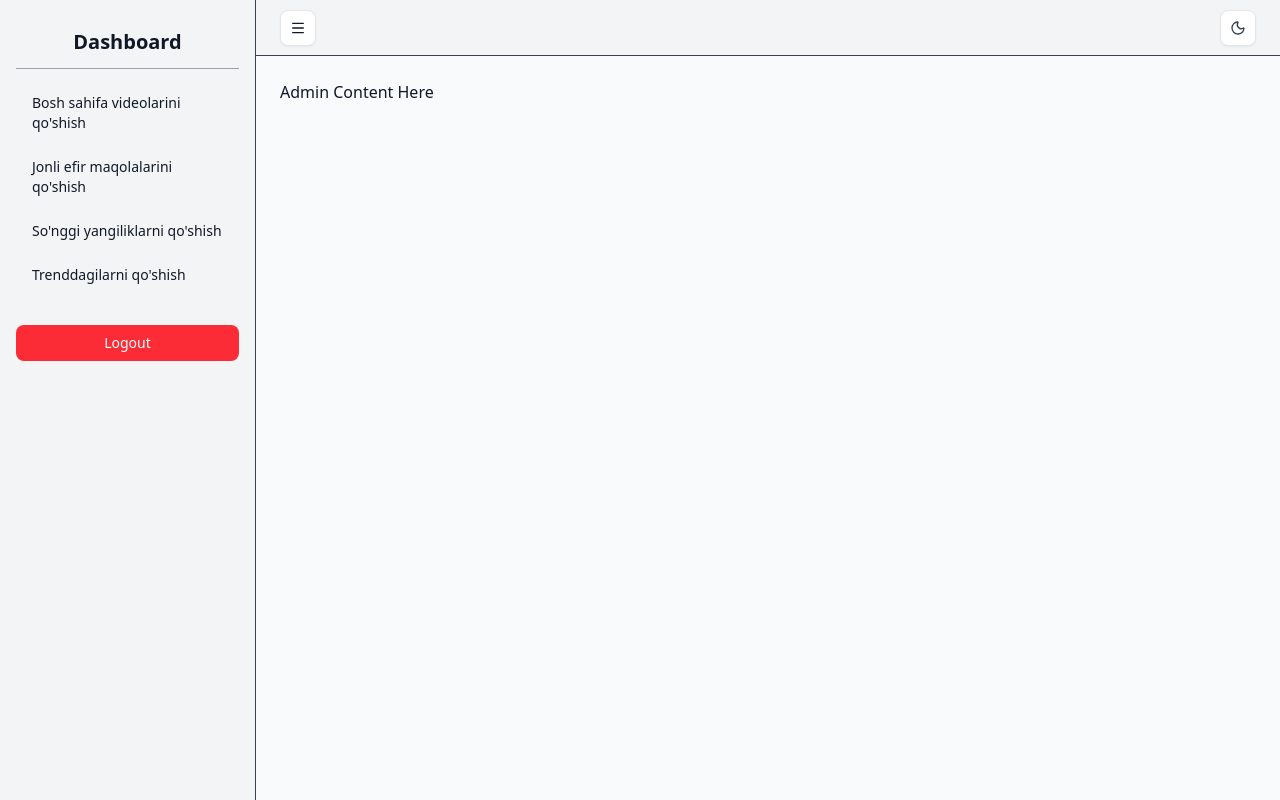
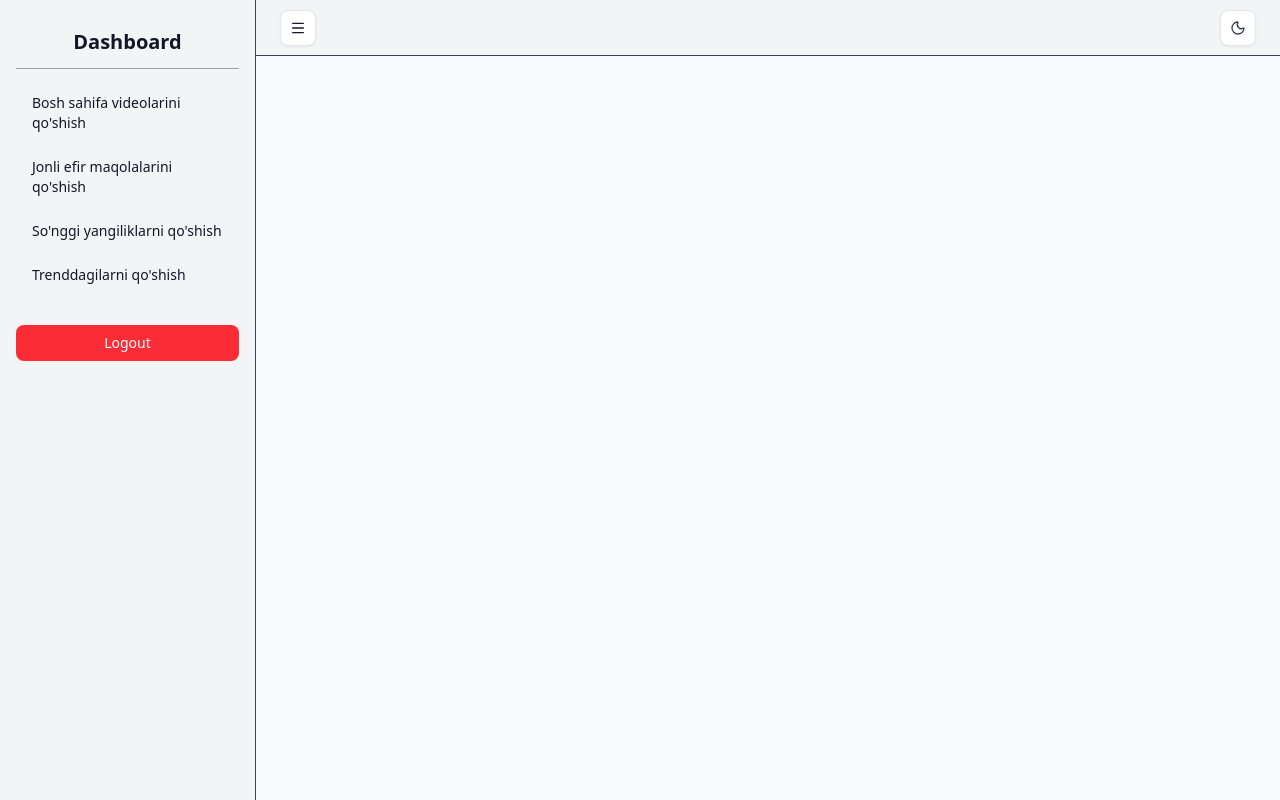
Before and after one commit to 701alisherjan/zarbdor.uz, a React (Vite) app: page /admin/dashboard in a window 1280 px wide. Built offline with nearby package versions, Linux system fonts and the light colour scheme; sample sign-in values are in the browser's storage.

Commit message:
admin panel new

```diff
--- a/src/App.tsx
+++ b/src/App.tsx
@@ -4,6 +4,7 @@ import Navbar from "./components/pages/navbar/Navbar";
 import Footer from "./components/pages/footer/Footer";
 import AdminLogin from "./admin/adminLogin/AdminLogin";
 import PrivateRoute from "./admin/adminLogin/PrivateRoute";
+
 import AdminLayout from "./admin/dashboard";
 import HomeDashboard from "./admin/sidebarItems/homeDashboard";
 import LiveDashboard from "./admin/sidebarItems/liveDashboard";
@@ -27,14 +28,12 @@ export default function App() {
       <Route path="/admin/login" element={<AdminLogin />} />
 
       <Route element={<PrivateRoute />}>
-        <Route path="/admin/dashboard" element={<AdminLayout />} />
-        <Route
-          path="/admin/dashboard/home-videos"
-          element={<HomeDashboard />}
-        />
-        <Route path="/admin/dashboard/live-news" element={<LiveDashboard />} />
-        <Route path="/admin/dashboard/latest-news" element={<EndDashboard />} />
-        <Route path="/admin/dashboard/trending" element={<TrendDashboard />} />
+        <Route path="/admin/dashboard" element={<AdminLayout />}>
+          <Route path="home-videos" element={<HomeDashboard />} />
+          <Route path="live-news" element={<LiveDashboard />} />
+          <Route path="latest-news" element={<EndDashboard />} />
+          <Route path="trending" element={<TrendDashboard />} />
+        </Route>
       </Route>
     </Routes>
   );
--- a/src/admin/dashboard.tsx
+++ b/src/admin/dashboard.tsx
@@ -1,16 +1,12 @@
 "use client";
 
-import { type ReactNode, useState, useEffect } from "react";
+import { useState, useEffect } from "react";
 import { Menu, Sun, Moon } from "lucide-react";
 import { Button } from "@/components/ui/button";
-import { useNavigate, Link, useLocation } from "react-router-dom";
+import { useNavigate, Link, useLocation, Outlet } from "react-router-dom";
 import { sidebarButtons } from "@/constants";
 
-interface AdminLayoutProps {
-  children?: ReactNode;
-}
-
-export default function AdminLayout({ children }: AdminLayoutProps) {
+export default function AdminLayout() {
   const navigate = useNavigate();
   const location = useLocation();
   const [darkMode, setDarkMode] = useState(false);
@@ -43,6 +39,7 @@ export default function AdminLayout({ children }: AdminLayoutProps) {
           <h2 className="text-xl font-bold mb-4 py-3 text-center border-b border-gray-400 dark:border-gray-700">
             Dashboard
           </h2>
+
           <div className="flex flex-col gap-2">
             {sidebarButtons.map((btn) => {
               const isActive = location.pathname === btn.route;
@@ -50,14 +47,11 @@ export default function AdminLayout({ children }: AdminLayoutProps) {
                 <Link
                   key={btn.route}
                   to={btn.route}
-                  className={`
-                    px-4 py-2 rounded-md transition-all text-left w-full
-                    ${
-                      isActive
-                        ? "bg-blue-500 text-white font-semibold shadow-md border-l-4 border-blue-700"
-                        : "hover:bg-blue-100 dark:hover:bg-blue-800 hover:text-blue-700 dark:hover:text-blue-300"
-                    }
-                  `}
+                  className={`px-4 py-2 rounded-md transition-all ${
+                    isActive
+                      ? "bg-blue-500 text-white font-semibold shadow-md border-l-4 border-blue-700"
+                      : "hover:bg-blue-100 dark:hover:bg-blue-800 hover:text-blue-700 dark:hover:text-blue-300"
+                  }`}
                 >
                   {btn.label}
                 </Link>
@@ -66,7 +60,7 @@ export default function AdminLayout({ children }: AdminLayoutProps) {
 
             <button
               onClick={handleLogout}
-              className="mt-6 bg-red-500 hover:bg-red-600 text-white px-4 py-2 rounded-md w-full transition-colors"
+              className="mt-6 bg-red-500 hover:bg-red-600 text-white px-4 py-2 rounded-md w-full"
             >
               Logout
             </button>
@@ -83,6 +77,7 @@ export default function AdminLayout({ children }: AdminLayoutProps) {
           >
             <Menu size={18} />
           </Button>
+
           <Button variant="outline" size="icon" onClick={toggleTheme}>
             {darkMode ? (
               <Sun size={18} className="text-yellow-300" />
@@ -93,11 +88,7 @@ export default function AdminLayout({ children }: AdminLayoutProps) {
         </header>
 
         <main className="flex-1 p-6 bg-gray-50 dark:bg-gray-800">
-          {children || (
-            <p className="text-gray-900 dark:text-gray-100">
-              Admin Content Here
-            </p>
-          )}
+          <Outlet />
         </main>
       </div>
     </div>
```
